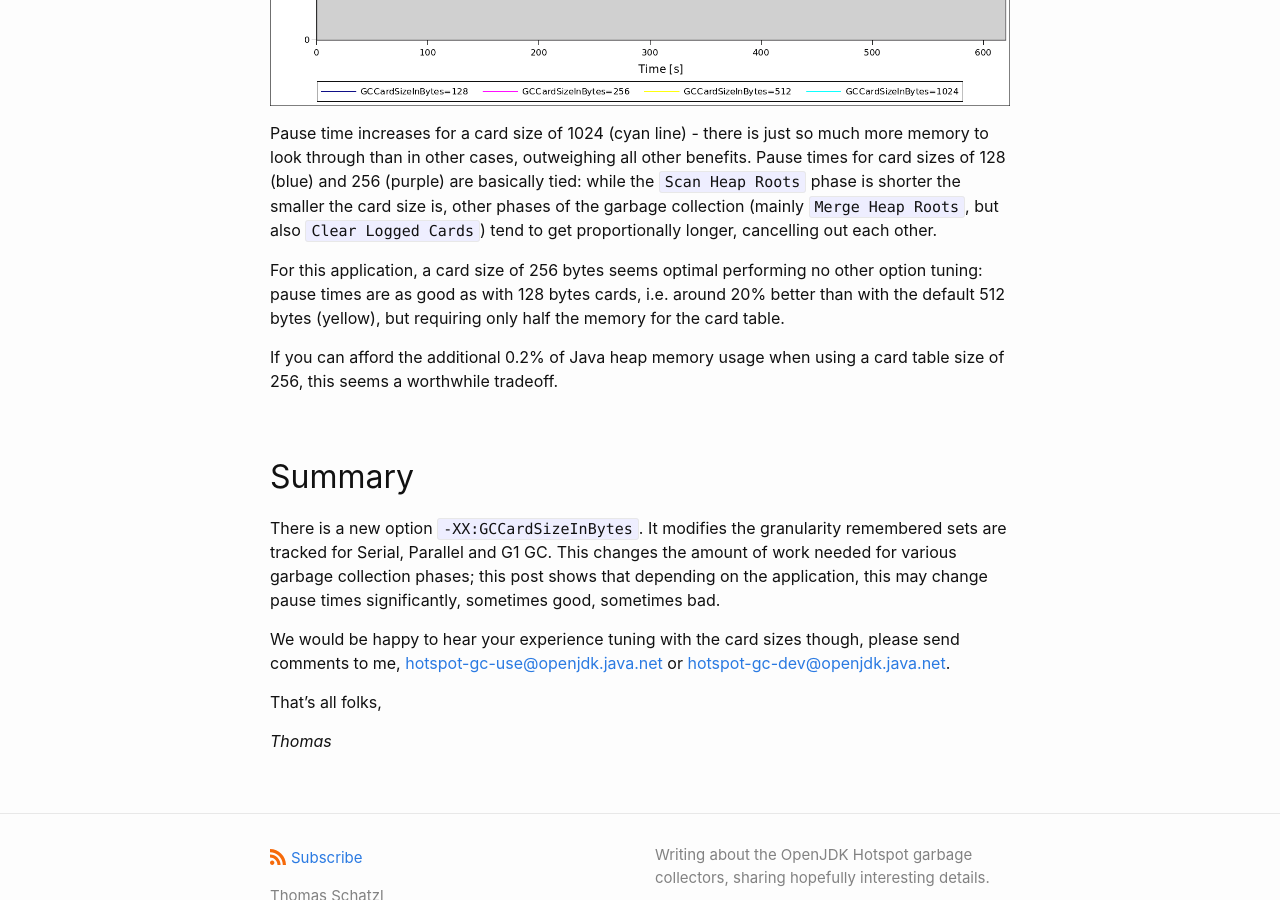
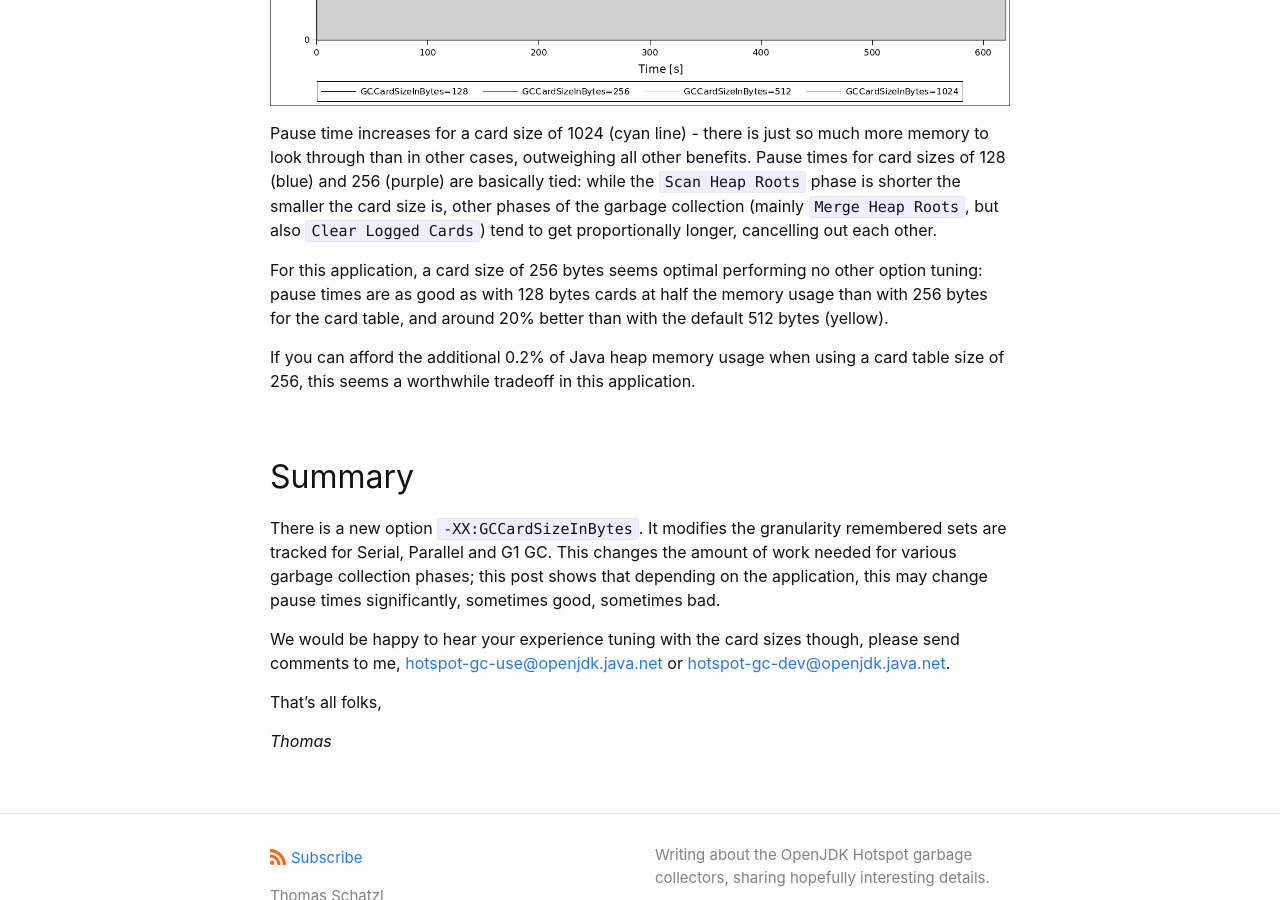
Before and after one commit to tschatzl/tschatzl.github.io, a Jekyll site: the page built from _posts/2022-02-15-card-table-card-size.md, in a window 1280 px wide and 900 px high, scrolled down 4163 px. Built offline with Jekyll 4.4.1, drawn with Linux system fonts in a browser that asks for light colours.

Commit message:
Some clarifications

```diff
--- a/_posts/2022-02-15-card-table-card-size.md
+++ b/_posts/2022-02-15-card-table-card-size.md
@@ -63,9 +63,9 @@ The next figure shows the impact of card sizes on the pause time in this applica
 
 Pause time increases for a card size of 1024 (cyan line) - there is just so much more memory to look through than in other cases, outweighing all other benefits. Pause times for card sizes of 128 (blue) and 256 (purple) are basically tied: while the `Scan Heap Roots` phase is shorter the smaller the card size is, other phases of the garbage collection (mainly `Merge Heap Roots`, but also `Clear Logged Cards`) tend to get proportionally longer, cancelling out each other.
 
-For this application, a card size of 256 bytes seems optimal performing no other option tuning: pause times are as good as with 128 bytes cards, i.e. around 20% better than with the default 512 bytes (yellow), but requiring only half the memory for the card table.
+For this application, a card size of 256 bytes seems optimal performing no other option tuning: pause times are as good as with 128 bytes cards at half the memory usage than with 256 bytes for the card table, and around 20% better than with the default 512 bytes (yellow).
 
-If you can afford the additional 0.2% of Java heap memory usage when using a card table size of 256, this seems a worthwhile tradeoff.
+If you can afford the additional 0.2% of Java heap memory usage when using a card table size of 256, this seems a worthwhile tradeoff in this application.
 
 ## Summary
 
```
